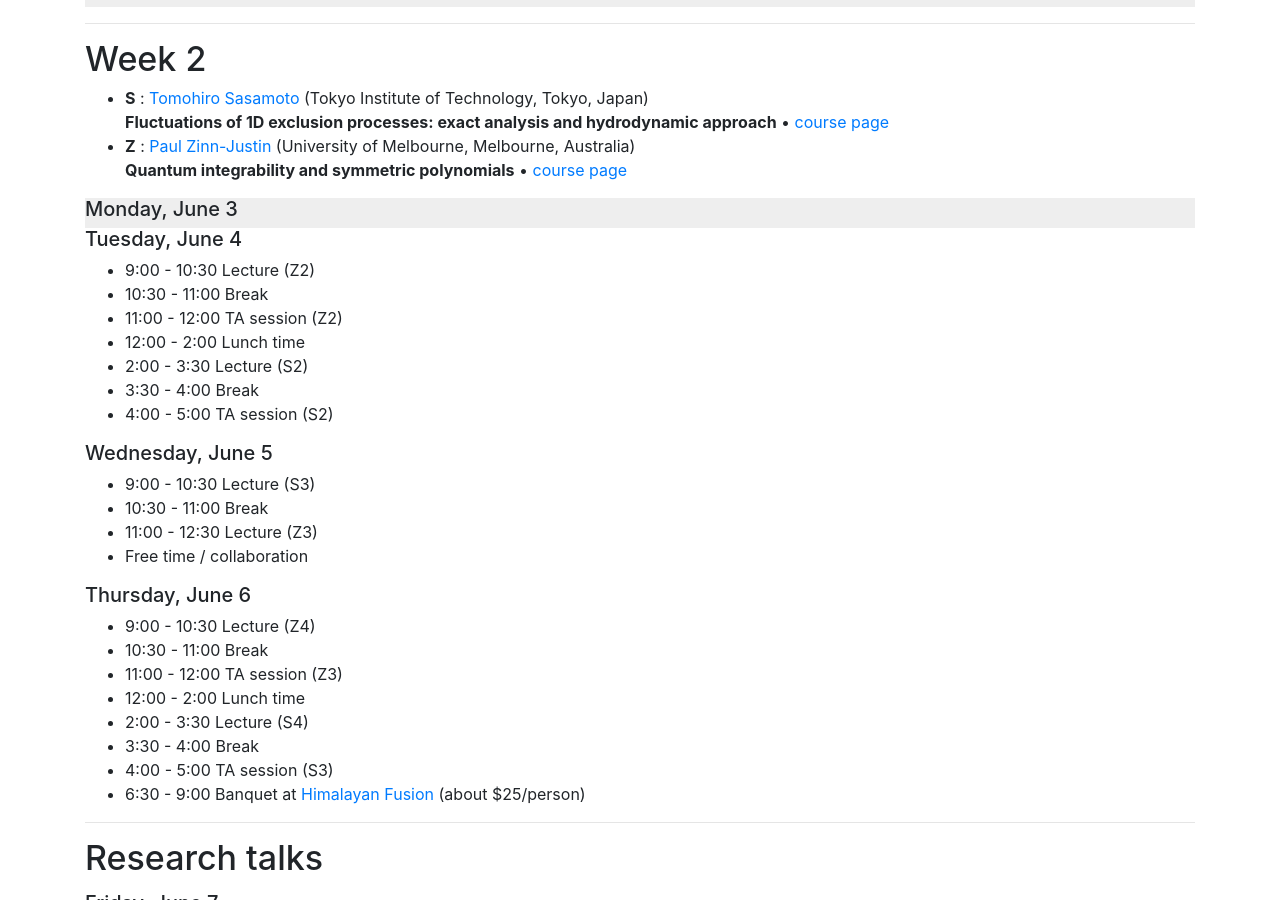
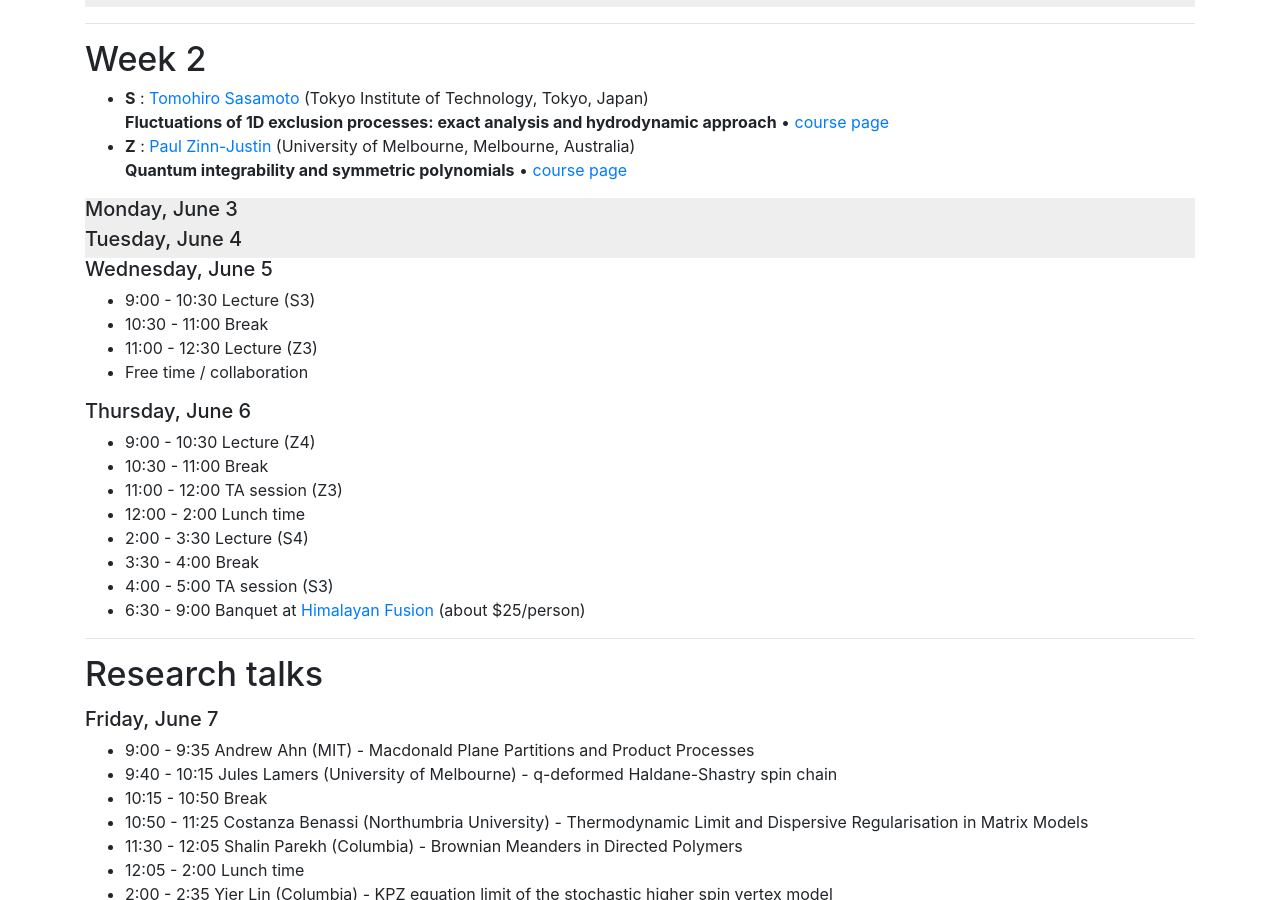
Before and after one commit to int-prob/int-prob-code, a Jekyll site: the page built from vipss2019/schedule.md, in a window 1280 px wide and 900 px high, scrolled down 740 px. Built offline with Jekyll 4.4.1, drawn with Linux system fonts in a browser that asks for light colours; nearby versions of some CDN libraries.

Commit message:
update schedule.md at Wed Jun  5 09:08:49 EDT 2019

```diff
--- a/vipss2019/schedule.md
+++ b/vipss2019/schedule.md
@@ -190,8 +190,10 @@ Phys. Rev. Lett. 118, 160601 (2017). [arXiv:1701.05991]</li>
 </ul>
 </details>
 
+<details style="background:#EEEEEE">
+<summary>
 <h5 id="tuesday-june-4">Tuesday, June 4</h5>
-
+</summary>
 <ul>
   <li>9:00 - 10:30 Lecture (Z2)</li>
   <li>10:30 - 11:00 Break</li>
@@ -201,6 +203,7 @@ Phys. Rev. Lett. 118, 160601 (2017). [arXiv:1701.05991]</li>
   <li>3:30 - 4:00 Break</li>
   <li>4:00 - 5:00 TA session (S2)</li>
 </ul>
+</details>
 
 <h5 id="wednesday-june-5">Wednesday, June 5</h5>
 
```
